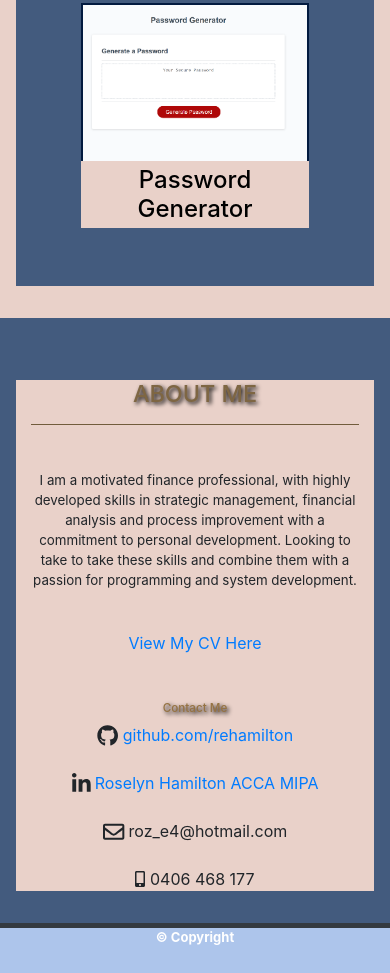
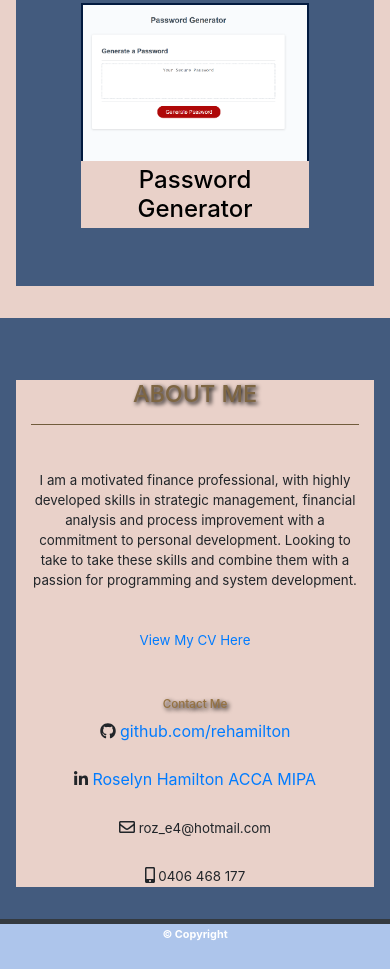
Before and after one commit to rehamilton/Updated_Portfolio, a plain HTML site: page index.html in a window 390 px wide. Shown: the part 1867-2840 px from the top of the page. Drawn offline with nearby package versions, Linux system fonts and the light colour scheme; a web font is replaced by a local one.

Commit message:
last tidy up

```diff
--- a/index.html
+++ b/index.html
@@ -152,7 +152,7 @@
                         I am a motivated finance professional, with highly developed skills in strategic management, financial analysis and process improvement with a  commitment to personal development. Looking to take to take these skills and combine them with a passion for programming and system development.
                     </p>
                     <br/>
-                    <a href="/Assets/CV Roselyn Hamilton.pdf" target="_blank">
+                    <a href="./Assets/CV Roselyn Hamilton.pdf" target="_blank">
                         <div class="text-center">
                             <p>View My CV Here</p>
                         </div>
@@ -165,13 +165,13 @@
                     <h2 class="text-center">Contact Me</h2>
                     <div class="text-center">
 
-                        <i class="fab fa-lg fa-github"></i><a href="https://github.com/rehamilton"> github.com/rehamilton</a>
+                        <i class="fab fa-github"></i><a href="https://github.com/rehamilton"> github.com/rehamilton</a>
                         <br/>
                         <br/>
-                        <i class="fab fa-lg fa-linkedin-in"></i><a href="https://www.linkedin.com/in/roselyn-hamilton-acca-mipa-b8249287/"> Roselyn Hamilton ACCA MIPA</a>
+                        <i class="fab fa-linkedin-in"></i><a href="https://www.linkedin.com/in/roselyn-hamilton-acca-mipa-b8249287/"> Roselyn Hamilton ACCA MIPA</a>
                         <br/>
                         <br/>
-                        <i class="far fa-lg fa-envelope"></i><span> roz_e4@hotmail.com</span>
+                        <i class="far fa-envelope"></i><span> roz_e4@hotmail.com</span>
                         <br/>
                         <br/>
                         <i class="fas fa-mobile-alt"></i><span> 0406 468 177</span>
--- a/style.css
+++ b/style.css
@@ -209,7 +209,7 @@ nav ul {
     margin: auto;
 }
 
-#bio {
+p, i, span {
     font-size: smaller !important;
 }
 
```
Also changed, not shown: Assets/icon.png (deleted), 4 other files.
